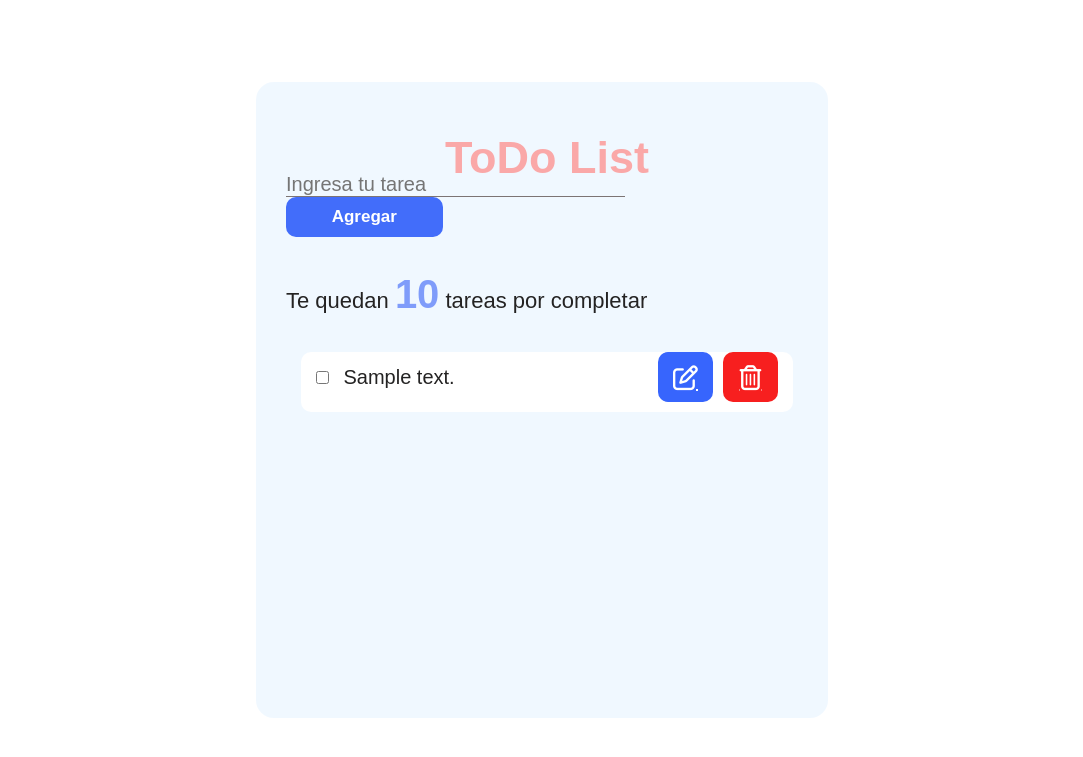
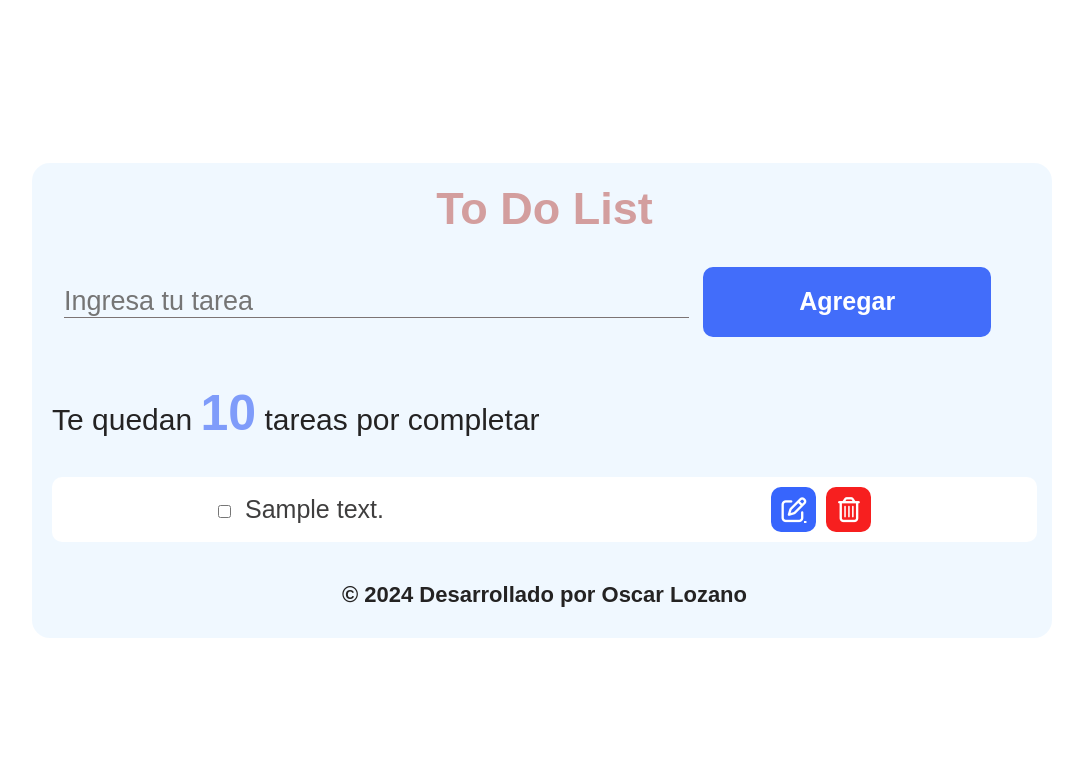
Before and after one commit to Olozano1194/TodoList, a Django app: template todolistApp/templates/index.html in a window 1280 px wide. Shown: the top 757 px of the page, without its empty margins (98-1181 px from the left). Run offline with Django 5.2, Linux system fonts and the light colour scheme; the template is opened without the code that fills it: most values are stand-ins (such as "Sample title", 1, 10 or a date in 2020).

Commit message:
Se modificaron los estilos para las pantallas iguales o mayores a 1150px

```diff
--- a/todolistApp/static/css/desktop.css
+++ b/todolistApp/static/css/desktop.css
@@ -1,82 +1,42 @@
-html {
-    font-size: 62.5%;
+header .title {
+    font-size: 4.5rem;
 }
 
-.container {
-    width: 45%;
-    height: 80vh;
-    padding-left: 3rem;
-    padding-right: 2rem;
+main .container__div-addTask .addtask {
+    font-size: 2.7rem;
 }
 
-header {
-    margin-top: 3rem;
-    margin-bottom: 0;
+main .container__div-addTask .btnAdd {
+    height: 5rem;
+    font-size: 2.5rem;
+    padding-top: 2rem;
+    padding-bottom: 5rem;
 }
 
-header .title {
-    font-size: 4.5rem;
-
-}
-
-main {
-    margin-top: -15rem;
-}
-
-main form {
-    margin-top: 0;
-}
-
-/*-----------------------main top---------*/
-main .container__div-addTask .addtask {
-    font-size: 2rem;
-    margin-right: 2.5rem;
-}
-
-/*------------------main half-----------------*/
 main .container__div-description {
-    font-size: 2.2rem;
+    font-size: 3rem;
 }
 
 main .container__div-description span{
-    font-size: 4rem;
-
+    font-size: 5rem;
 }
 
-/*-----------------------main bottom-----------*/
-main .container__section-bottom {
-    height: 80px;
-    padding-left: 1.5rem;
-    padding-right: 1.5rem;
+main .container__section-bottom .container__div-task form label {
+    font-size: 2.5rem;
 }
 
-main .container__section-bottom label {
-    font-size: 2rem;
-    margin-left: 1rem;
+/* btns editar y eliminar */
+main .container__section-bottom a {
+    width: 45px;
+    height: 45px;
 }
 
-main .container__section-bottom a {
-    width: 55px;
-    height: 50px;
-    border: none;
-    border-radius: 1rem;
-    display: flex;
-    justify-content: center;
-    align-items: center;
-}
-
-main .container__section-bottom .editar {
-    background-color: #3765fd;
-    color: #fff;
-
-}
-
-main .container__section-bottom .eliminar {
-    background-color: #f71f1f;
-    color: #fff;
-
-}
 
 main .container__section-bottom i {
     font-size: 2.5rem;
 }
+
+/* Footer */
+footer p {
+    font-size: 2.2rem;
+}
--- a/todolistApp/static/css/mobile.css
+++ b/todolistApp/static/css/mobile.css
@@ -28,7 +28,7 @@ body {
 
 .container {
     width: 90%;
-    height: 75vh;
+    /* height: 75vh; */
     background-color: aliceblue;
     border: 2px solid #fff;
     border-radius: 2rem;
@@ -42,21 +42,21 @@ header {
     width: 100%;
     display: flex;
     justify-content: center;
-    padding: 2rem;
-    margin-bottom: 5rem;
+    padding-top: 2rem;
+
 }
 
 header .title {
     font-size: 3.5rem;
     font-weight: 700;
-    color: #faa8a8;
+    color: #d39e9e;
 }
 
 /*-------------------main---------------*/
 main {
     width: 100%;
-    height: 75%;
-    min-height: 75%;
+    /* height: 75%; */
+    /* min-height: 75%; */
     display: flex;
     justify-content: center;
     align-items: center;
@@ -64,15 +64,15 @@ main {
     gap: 2.5rem;
 }
 
-main form {
+main .agregarTarea {
     width: 100%;
-    margin-top: 3rem;
+    padding: 1.2rem;
 }
 
 /*-----------------------main top---------*/
 main .container__div-addTask {
     width: 100%;
-    margin-top: 2rem;
+    padding-top: 2rem;
 }
 
 main .container__div-addTask .addtask {
@@ -83,13 +83,13 @@ main .container__div-addTask .addtask {
     border-bottom: 1.7px solid #7c7474;
     font-size: 1.7rem;
     outline: none;
-    margin-right: 1rem;
+    padding-right: 1.2rem;
 
 }
 
 main .container__div-addTask .btnAdd {
     width: 30%;
-    height: 30px;
+    height: 3rem;
     background-color: #426dfa;
     border: transparent;
     border-radius: 1rem;
@@ -122,7 +122,6 @@ main .container__section-bottom {
     height: 100%;
     display: flex;
     flex-direction: column;
-    /* padding: 1rem; */
 }
 
 main .container__section-bottom .container__div-task {
@@ -134,15 +133,17 @@ main .container__section-bottom .container__div-task {
     justify-content: center;
     align-items: center;
     gap: 1rem;
-    padding: 0 1.5rem 1rem 1.5rem;
+    padding: 1rem 1.5rem 1rem 1.5rem;
     margin-bottom: 2rem;
 }
 
 main .container__section-bottom .container__div-task label {
     width: 100%;
+    color: #3f3e3e;
 
 }
 
+/*----------------------btn editar y delete------------------*/
 main .container__section-bottom .container__div-task .container__div-btn {
     width: 50%;
     display: flex;
@@ -177,10 +178,17 @@ main .container__section-bottom i {
     font-size: 2rem;
 }
 
+/* Footer */
+footer {
+    width: 100%;
+    display: flex;
+    justify-content: center;
+    align-items: center;
+    padding-top: 2rem;
+    padding-bottom: 3rem;
+}
 
-/* ----------------------------completado-----------------
-
-label .completed {
-    font-size: 2rem;
-    color: #f71f1f;
-} */
+footer p {
+    font-size: 1.7rem;
+    font-weight: 700;
+}
--- /dev/null
+++ b/todolistApp/static/css/tablet.css
@@ -0,0 +1,58 @@
+.container {
+    width: 80%;
+
+}
+
+header .title {
+    font-size: 4rem;
+}
+
+main .container__div-addTask .addtask {
+    font-size: 2rem;
+    padding-right: 2.5rem;
+
+}
+
+main .container__div-addTask .btnAdd {
+    font-size: 2rem;
+    margin-left: 1rem;
+}
+
+main .container__div-description {
+    font-size: 2.2rem;
+}
+
+main .container__div-description span{
+    font-size: 3.5rem;
+
+}
+
+/* listado de tareas */
+main .container__section-bottom .container__div-task form label {
+    font-size: 1.8rem;
+    padding-left: 1rem;
+
+}
+
+/* btns editar y eliminar */
+main .container__section-bottom .container__div-task .container__div-btn {
+    width: 50%;
+    display: flex;
+    justify-content: end;
+    align-items: center;
+    gap: 1rem;
+}
+
+main .container__section-bottom a {
+    width: 35px;
+    height: 40px;
+    border: none;
+    border-radius: 1rem;
+    display: flex;
+    justify-content: center;
+    align-items: center;
+}
+
+main .container__section-bottom i {
+    font-size: 2rem;
+}
--- a/todolistApp/templates/index.html
+++ b/todolistApp/templates/index.html
@@ -10,21 +10,19 @@
 
 
     <link rel="stylesheet" href="{% static "css/mobile.css" %}">
-    <link rel="stylesheet" href="{% static "css/desktop.css" %} " media="(min-width: 930px)">
+    <link rel="stylesheet" href="{% static "css/tablet.css" %} " media="(min-width: 800px)">
+    <link rel="stylesheet" href="{% static "css/desktop.css" %} " media="(min-width: 1150px)">
 
     <title>Todo List</title>
 </head>
 <body>
     <section class="container">
         <header>
-            <h1 class="title">ToDo List</h1>
+            <h1 class="title">To Do List</h1>
         </header>
-
         <main>
-
-            <form method="POST" action=" {% url "insert" %}">
+            <form method="POST" action=" {% url "insert" %}" class="agregarTarea">
                 {% csrf_token %}
-
                 {% if error %}
                     <div class='errorViews'>
                         <p>
@@ -41,16 +39,14 @@
 
                 </div>
             </form>
-
             <div class="container__div-description">
                 <p>Te quedan <span>{{ taskList_remaining }}</span> tareas por completar</p>
             </div>
-
             <section class="container__section-bottom">
                 {% if taskList %}
                     {% for t in taskList %}
                         <div class='container__div-task'>
-                                <form action='{% url "completed" t.id %}' method='POST'>
+                            <form action='{% url "completed" t.id %}' method='POST' class='form'>
                                 {% csrf_token %}
 
                                 <input type="checkbox" name="check" id="check " {% if t.completed %}checked{% endif %} onchange="this.form.submit()" class="hover">
@@ -69,10 +65,10 @@
                 {% endif %}
 
                 </section>
-
-
         </main>
+        <footer>
+            <p>© 2024 Desarrollado por Oscar Lozano</p>
+        </footer>
     </section>
-
 </body>
 </html>
```
Lines whose indentation alone changed are shown as unchanged.
